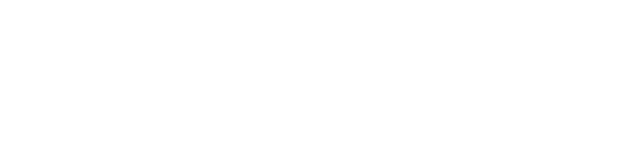
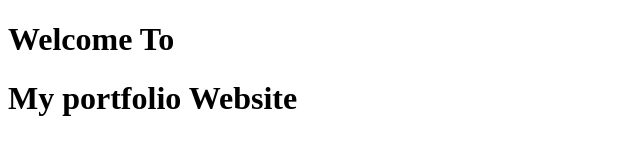
Before and after one commit to rabby159/developer-portfolio, a plain HTML site: page index.html in a window 1280 px wide. Shown: the whole page, without its empty margins (0-640 px from the left). Drawn offline with Linux system fonts and the light colour scheme.

Commit message:
welcome note

```diff
--- a/index.html
+++ b/index.html
@@ -8,6 +8,7 @@
     <link rel="stylesheet" href="style.css">
 </head>
 <body>
-
+    <h1>Welcome To</h1>
+    <h1>My portfolio Website</h1>
 </body>
 </html>
```
Also changed, not shown: images/dream-bg.png (added), images/exp-bg.png (added), images/jhankar.png (added), images/jhankar2.png (added), images/my-bg2.png (added), images/rabbyportfolio.png (added), images/top-banner.png (added), showOff/Rabby-removebg-preview.png (added), 7 other files.
